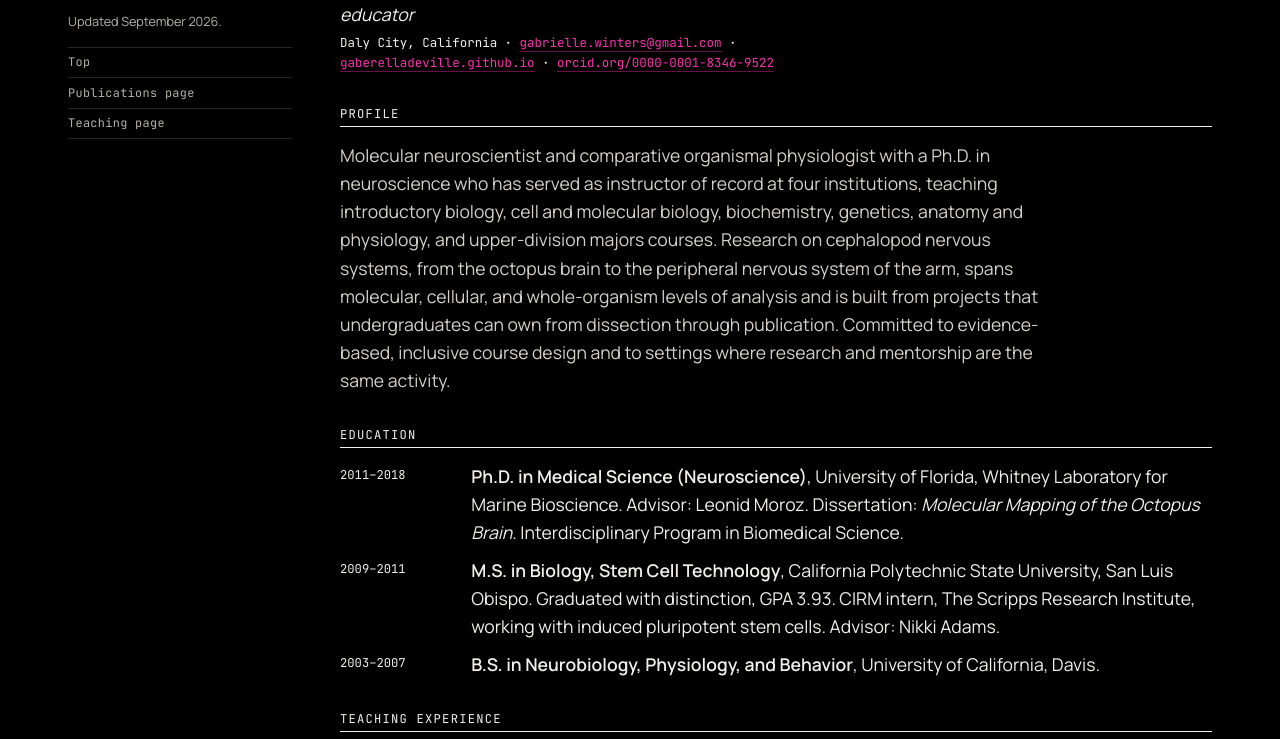
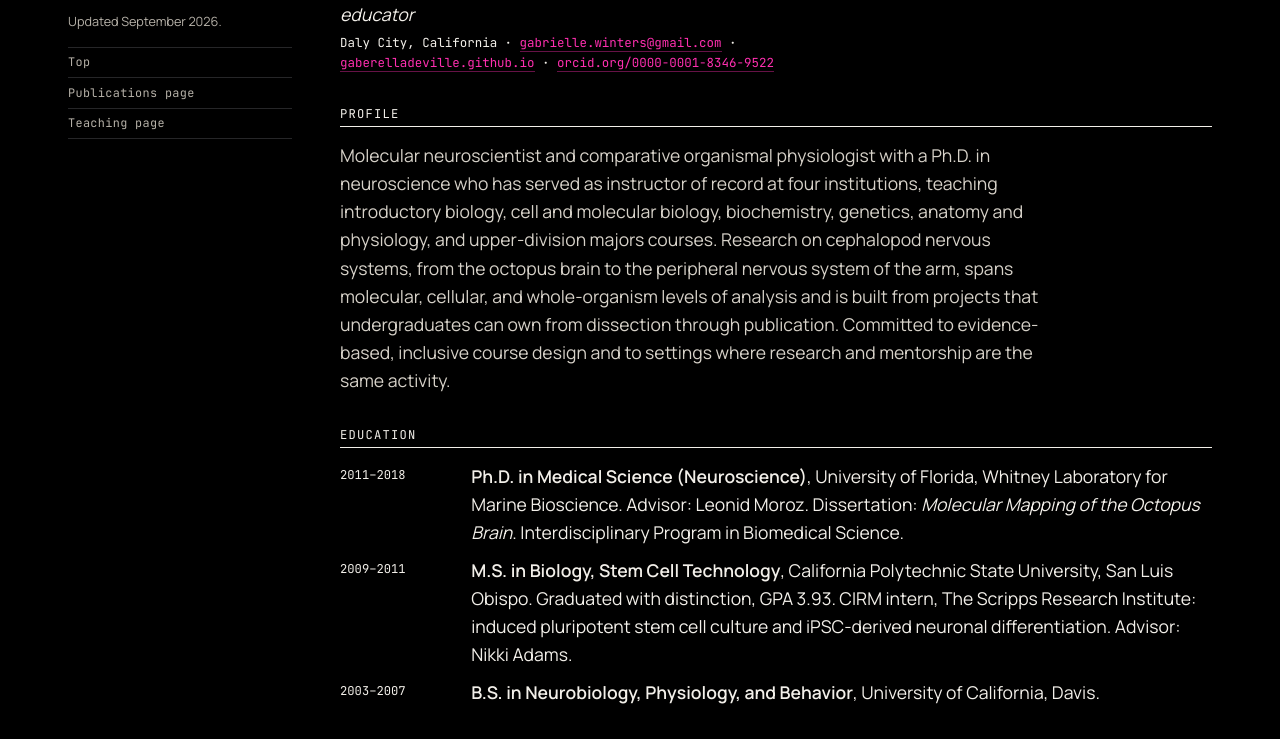
Before and after one commit to Gaberelladeville/Gaberelladeville.github.io, a plain HTML site: page cv.html in a window 1280 px wide. Shown: the part 189-928 px from the top of the page. Drawn offline with Linux system fonts and the light colour scheme.

Commit message:
iPSC-derived neuronal differentiation attributed to Scripps

```diff
--- a/cv.html
+++ b/cv.html
@@ -64,7 +64,7 @@
 <h2>Education</h2>
 <dl>
 <dt>2011–2018</dt><dd><b>Ph.D. in Medical Science (Neuroscience)</b>, University of Florida, Whitney Laboratory for Marine Bioscience. Advisor: Leonid Moroz. Dissertation: <i>Molecular Mapping of the Octopus Brain</i>. Interdisciplinary Program in Biomedical Science.</dd>
-<dt>2009–2011</dt><dd><b>M.S. in Biology, Stem Cell Technology</b>, California Polytechnic State University, San Luis Obispo. Graduated with distinction, GPA 3.93. CIRM intern, The Scripps Research Institute, working with induced pluripotent stem cells. Advisor: Nikki Adams.</dd>
+<dt>2009–2011</dt><dd><b>M.S. in Biology, Stem Cell Technology</b>, California Polytechnic State University, San Luis Obispo. Graduated with distinction, GPA 3.93. CIRM intern, The Scripps Research Institute: induced pluripotent stem cell culture and iPSC-derived neuronal differentiation. Advisor: Nikki Adams.</dd>
 <dt>2003–2007</dt><dd><b>B.S. in Neurobiology, Physiology, and Behavior</b>, University of California, Davis.</dd>
 </dl>
 
@@ -123,7 +123,7 @@
 <dl class="tight">
 <dt>Functional and cellular physiology</dt><dd>Calcium imaging (population and single-cell); confocal, two-photon, and live-cell microscopy; neural tissue dissection and slice physiology; neurotransmitter pharmacology; electrophysiology of identified neurons.</dd>
 <dt>Molecular biology</dt><dd>RNA/DNA extraction and NGS library construction; in situ hybridization and multiplex HCR; immunohistochemistry; single-cell and single-nucleus transcriptomics; molecular cloning.</dd>
-<dt>Cell culture</dt><dd>Mammalian cell culture (HEK293, fibroblasts) and reporter expression in human cell lines; induced pluripotent stem cell culture (CIRM internship, The Scripps Research Institute).</dd>
+<dt>Cell culture</dt><dd>Mammalian cell culture (HEK293, fibroblasts) and reporter expression in human cell lines; induced pluripotent stem cell culture and iPSC-derived neuronal differentiation (CIRM internship, The Scripps Research Institute).</dd>
 <dt>Genomics and computation</dt><dd>Bulk and single-cell RNA-seq analysis; de novo transcriptome assembly; comparative gene expression analysis; custom Python pipelines for calcium imaging and image quantification.</dd>
 <dt>Pedagogy</dt><dd>Active learning; Universal Design for Learning; online course design; scaffolded assessment; bioinformatics integration; mentorship of diverse learners.</dd>
 </dl>
```
Also changed, not shown: index.html (+1 -1 lines), 1 other file.
